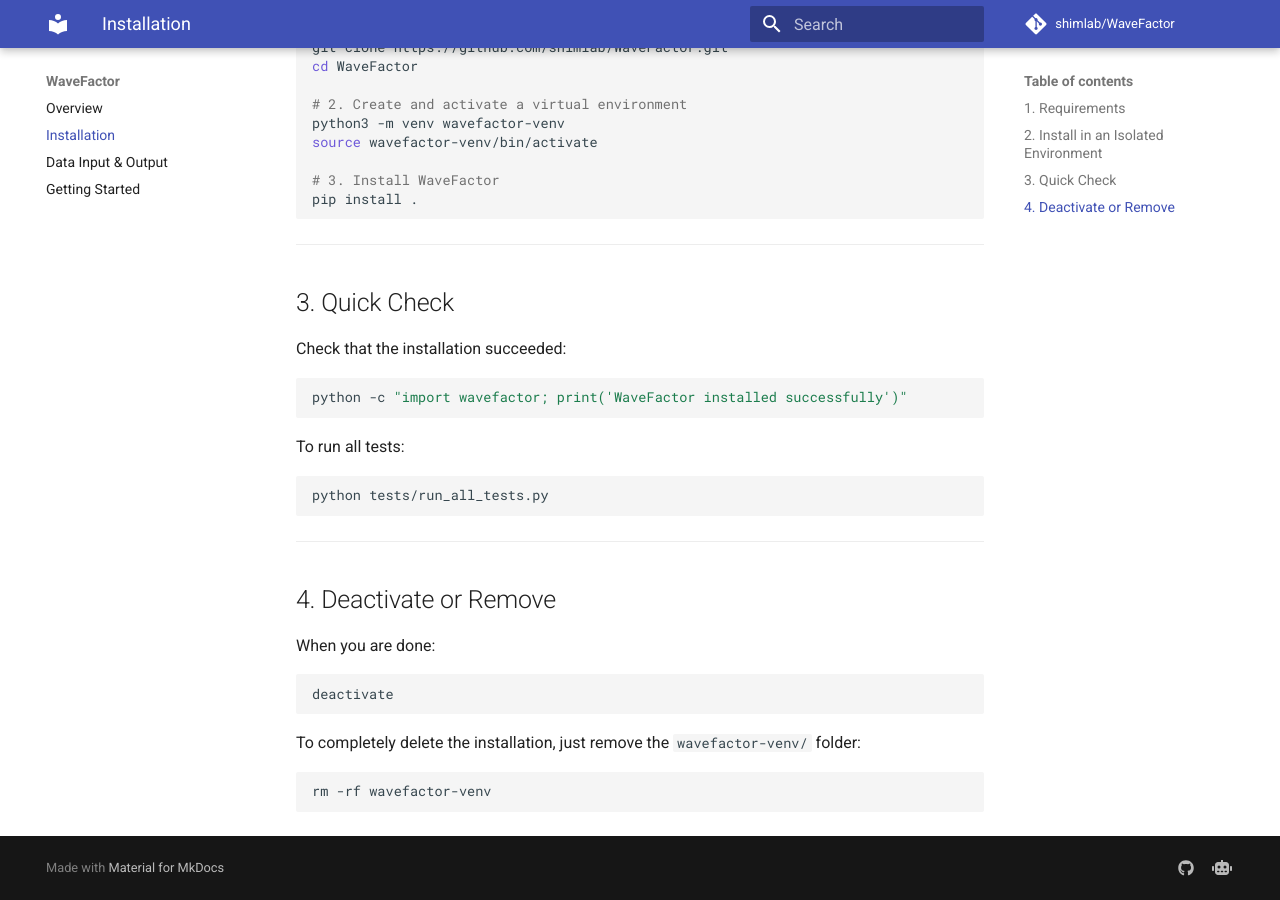
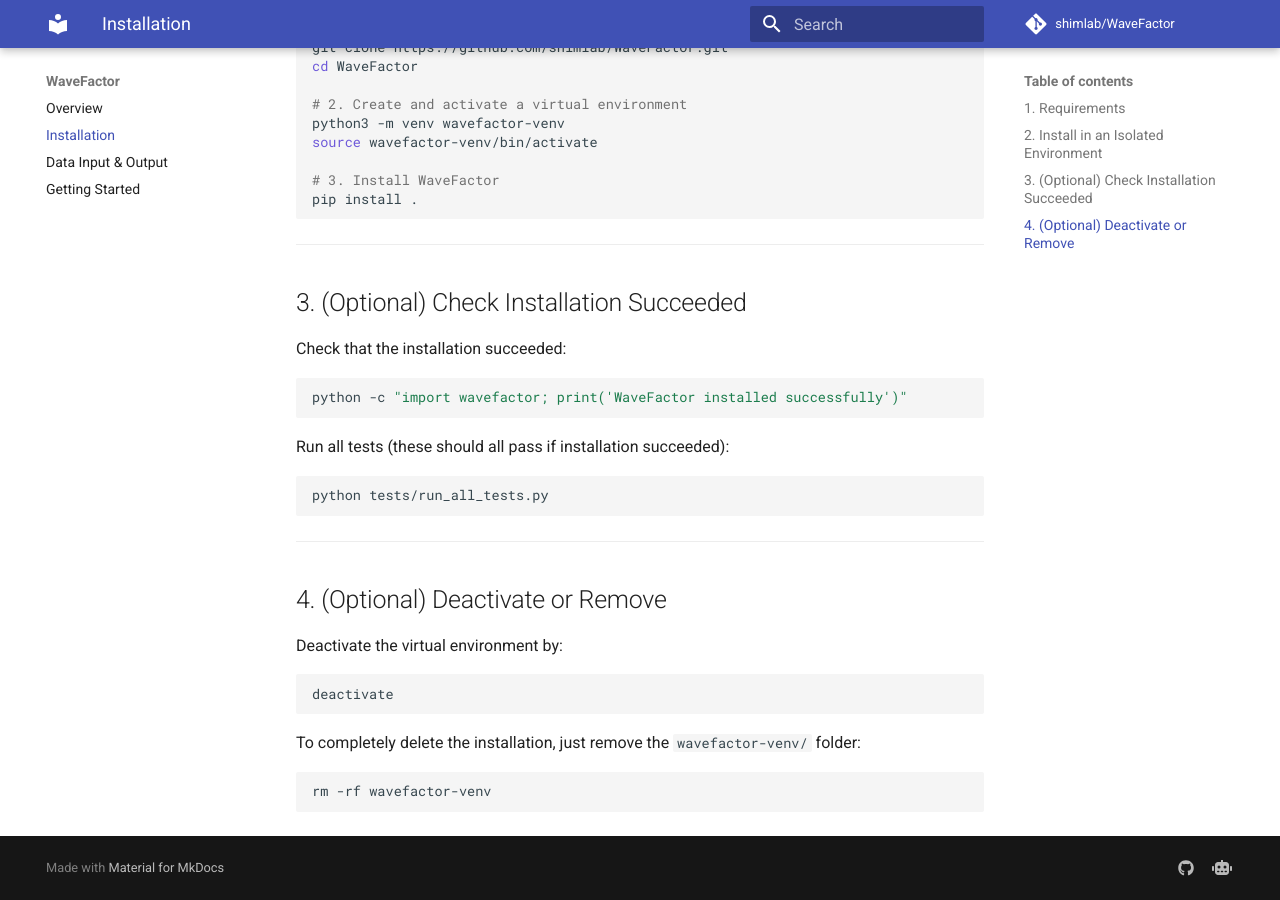
Before and after one commit to shimlab/WaveFactor, an MkDocs documentation site: the page built from docs/installation.md, in a window 1280 px wide and 900 px high, scrolled down 524 px. Built offline with MkDocs 1.6.1 and Material for MkDocs 9.7.7, drawn with Linux system fonts in a browser that asks for light colours; a script that is not in the unit is left out; comment, search, counter and statistics services are not loaded.

Commit message:
docs: update installation docs

````diff
--- a/docs/installation.md
+++ b/docs/installation.md
@@ -32,7 +32,7 @@
 
 ---
 
-## 3. Quick Check
+## 3. (Optional) Check Installation Succeeded
 
 Check that the installation succeeded:
 
@@ -40,7 +40,7 @@
 python -c "import wavefactor; print('WaveFactor installed successfully')"
 ```
 
-To run all tests:
+Run all tests (these should all pass if installation succeeded):
 
 ```bash
 python tests/run_all_tests.py
@@ -48,14 +48,16 @@
 
 ---
 
-## 4. Deactivate or Remove
+## 4. (Optional) Deactivate or Remove
 
-When you are done:
+Deactivate the virtual environment by:
+
 ```bash
 deactivate
 ```
 
 To completely delete the installation, just remove the `wavefactor-venv/` folder:
+
 ```bash
 rm -rf wavefactor-venv
 ```
````
